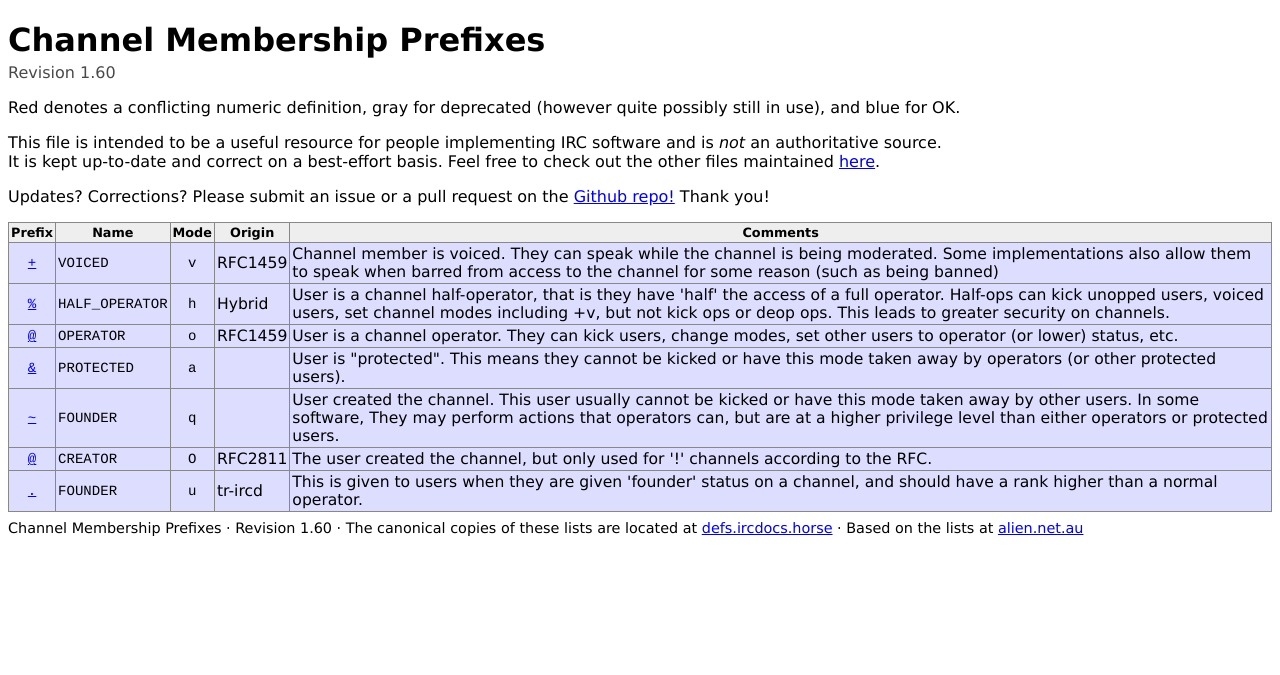
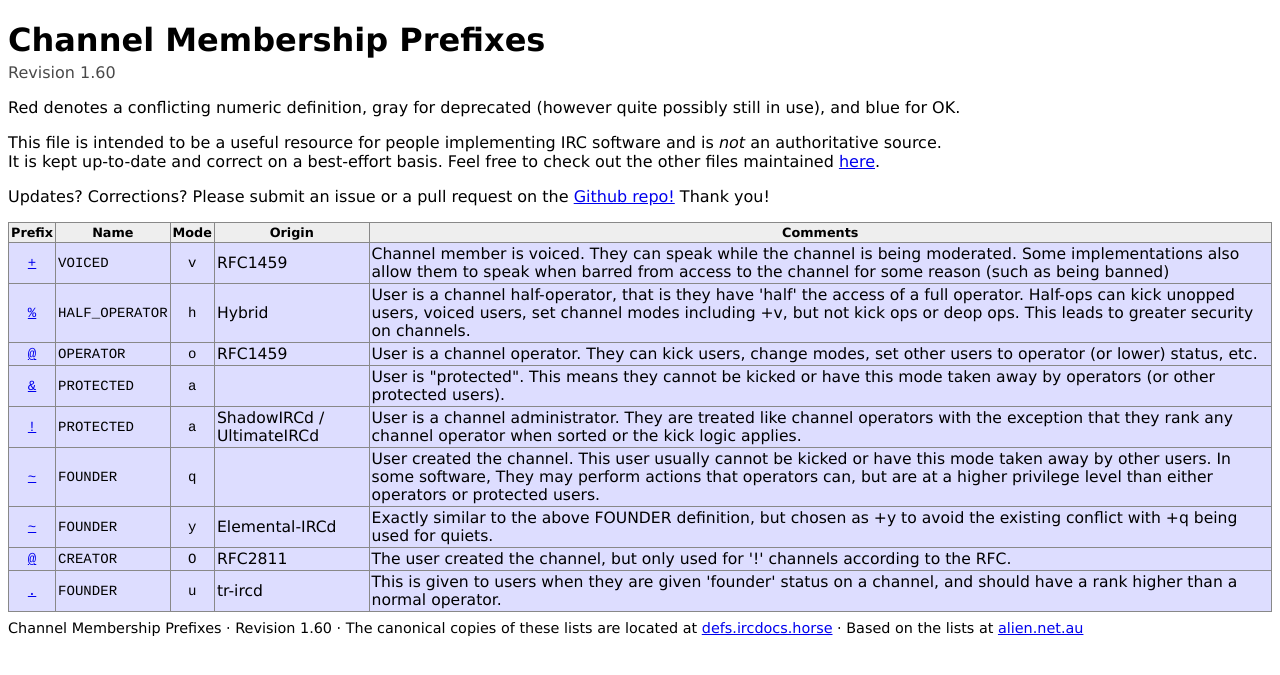
Before and after one commit to ircdocs/irc-defs, a Jekyll site: the page built from defs/chanmembers.html, in a window 1280 px wide. Shown: the top 675 px of the page. Built offline with Jekyll 4.4.1, drawn with Linux system fonts in a browser that asks for light colours.

Commit message:
Add elemental prefixes

```diff
--- a/_data/chanmembers.yaml
+++ b/_data/chanmembers.yaml
@@ -115,6 +115,15 @@ values:
         comment: >
             User is "protected". This means they cannot be kicked or have
             this mode taken away by operators (or other protected users).
+    -
+        name: PROTECTED
+        prefixchar: "!"
+        mode: a
+        origin: ShadowIRCd / UltimateIRCd
+        comment: >
+          User is a channel administrator. They are treated like channel
+          operators with the exception that they rank any channel operator
+          when sorted or the kick logic applies.
 
     -
         name: FOUNDER
@@ -127,6 +136,15 @@ values:
             They may perform actions that operators can, but are at a
             higher privilege level than either operators or protected
             users.
+
+    -
+        name: FOUNDER
+        prefixchar: "~"
+        mode: y
+        origin: Elemental-IRCd
+        comment: >
+          Exactly similar to the above FOUNDER definition, but chosen as
+          +y to avoid the existing conflict with +q being used for quiets.
 
     -
         name: CREATOR
```
